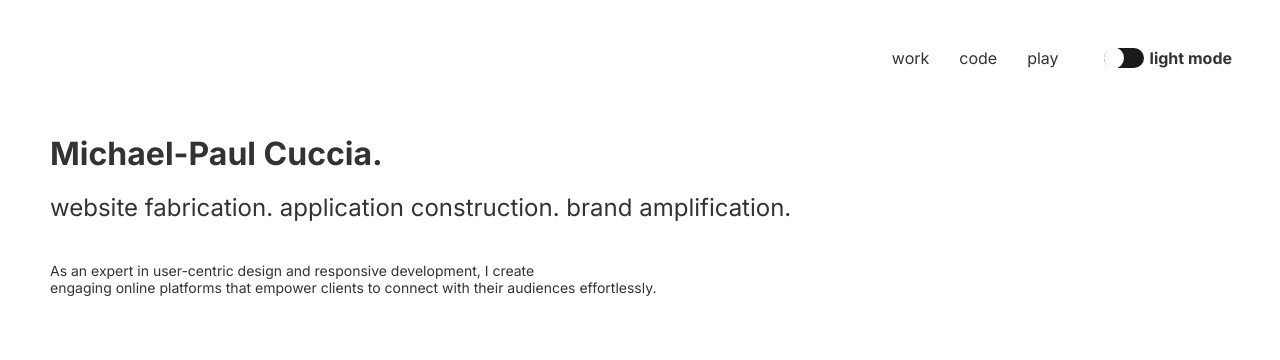
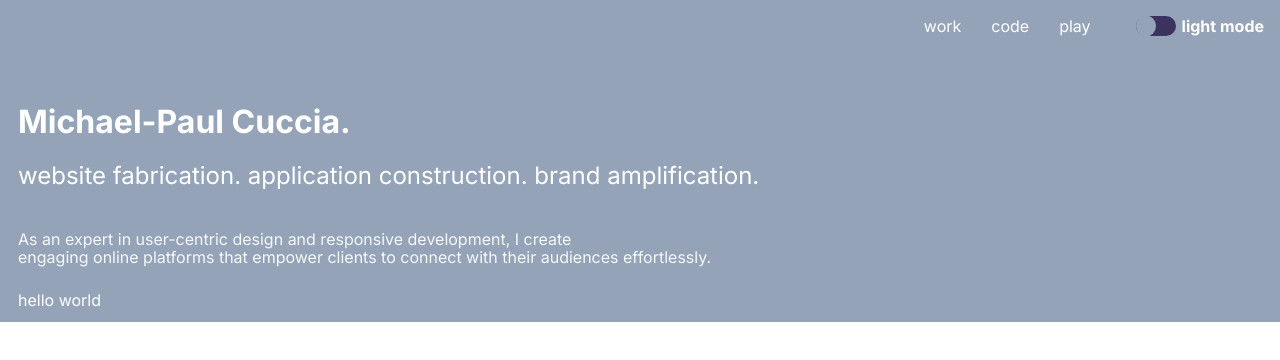
Before and after one commit to michaelpaulcuccia/profile-resume, a Next.js app in the folder my-app/: page / in a window 1280 px wide. Shown: the top 360 px of the page. Built offline with nearby package versions, Linux system fonts and the light colour scheme.

Commit message:
updates nav and pallette

```diff
--- a/my-app/components/Nav.jsx
+++ b/my-app/components/Nav.jsx
@@ -1,9 +1,11 @@
 "use client";
-import React from "react";
+import React, { useContext } from "react";
 import styled from "styled-components";
+import ThemeContext from "../src/app/context/ThemeContext";
+import { lightMode, darkMode } from "../constants/palette";
 import PillButton from "./Pillbutton";
 
-const Root = styled.div`
+const Util = styled.div`
   padding: 16px;
   display: flex;
   justify-content: flex-end;
@@ -17,15 +19,57 @@ const Root = styled.div`
   }
 `;
 
+const Hero = styled.div`
+  color: ${({ theme }) =>
+    theme === "lightMode" ? lightMode.Text : darkMode.Text};
+  background-color: ${({ theme }) =>
+    theme === "lightMode" ? lightMode.Background : darkMode.Background};
+  padding-left: 18px;
+  -webkit-font-smoothing: antialiased;
+
+  .title {
+    margin-top: 50px;
+    margin-bottom: 20px;
+  }
+
+  .headline {
+    font-size: 24px;
+    margin-bottom: 40px;
+  }
+
+  .body {
+    line-height: 18px;
+    color: ${({ theme }) =>
+    theme === "lightMode" ? lightMode.Secondary : darkMode.Secondary};
+  }
+`;
+
 export default function Nav() {
+
+  const { theme } = useContext(ThemeContext);
+
   return (
-    <Root>
+    <>
+    <Util>
       <div className="add-pad">work</div>
       <div className="add-pad">code</div>
       <div className="add-pad">play</div>
       <div>
         <PillButton />
       </div>
-    </Root>
+    </Util>
+    <Hero theme={theme}>
+      <h1 className="title">Michael-Paul Cuccia.</h1>
+      <p className="headline">
+        website fabrication. application construction. brand amplification.
+      </p>
+      <p className="body">
+        As an expert in user-centric design and responsive development, I create
+        <br />
+        engaging online platforms that empower clients to connect with their
+        audiences effortlessly.
+      </p>
+    </Hero>
+    </>
   );
 }
--- /dev/null
+++ b/my-app/components/PageWrapper.jsx
@@ -0,0 +1,12 @@
+import React from 'react';
+import styled from 'styled-components';
+
+const Root = styled.div`
+    padding: 24px 18px 12px 18px;
+`;
+
+export default function PageWrapper({children}) {
+  return (
+    <Root>{children}</Root>
+  )
+}
--- a/my-app/constants/palette.js
+++ b/my-app/constants/palette.js
@@ -1,19 +1,11 @@
 export const lightMode = {
-    Background: '#FFFFFF',
-    Text: '#333333',
-    Primary: '#007bff',
-    Secondary: '#28a745',
-    Accent: '#ffc107',
-    ErrorWarning: '#dc3545',
-    Link: '#007bff',
+    Background: '#94A3B8',
+    Text: '#FFFFFF',
+    Secondary: '#F6F7F8',
 }
 
 export const darkMode = {
-    Background: '#1a1a1a',
-    Text: '#FFFFFF',
-    Primary: '#3498db',
-    Secondary: '#2ecc71',
-    Accent: '#f39c12',
-    ErrorWarning: '#e74c3c',
-    Link: '#3498db ',
+    Background: '#3d315f',
+    Text: '#cfd5df',
+    Secondary: '#F5F5F5',
 }
--- a/my-app/src/app/globals.css
+++ b/my-app/src/app/globals.css
@@ -7,5 +7,4 @@
 html,
 body {
   overflow: hidden;
-  padding: 16px;
 }
--- a/my-app/src/app/page.js
+++ b/my-app/src/app/page.js
@@ -1,47 +1,11 @@
 "use client";
-import React, { useContext } from "react";
-import ThemeContext from "./context/ThemeContext";
-import styled from "styled-components";
-import { lightMode, darkMode } from "../../constants/palette";
+import React from "react";
+import PageWrapper from "../../components/PageWrapper";
 
-const Root = styled.div`
-  color: ${({ theme }) =>
-    theme === "lightMode" ? lightMode.Text : darkMode.Text};
-  background-color: ${({ theme }) =>
-    theme === "lightMode" ? lightMode.Background : darkMode.Background};
-
-  padding-left: 18px;
-
-  .title {
-    margin-top: 50px;
-    margin-bottom: 20px;
-  }
-
-  .headline {
-    font-size: 24px;
-    margin-bottom: 40px;
-  }
-
-  .body {
-    font-size: 14px;
-  }
-`;
 
 export default function page() {
-  const { theme } = useContext(ThemeContext);
 
   return (
-    <Root theme={theme}>
-      <h1 className="title">Michael-Paul Cuccia.</h1>
-      <p className="headline">
-        website fabrication. application construction. brand amplification.
-      </p>
-      <p className="body">
-        As an expert in user-centric design and responsive development, I create
-        <br />
-        engaging online platforms that empower clients to connect with their
-        audiences effortlessly.
-      </p>
-    </Root>
+      <PageWrapper>hello world</PageWrapper>
   );
 }
```
